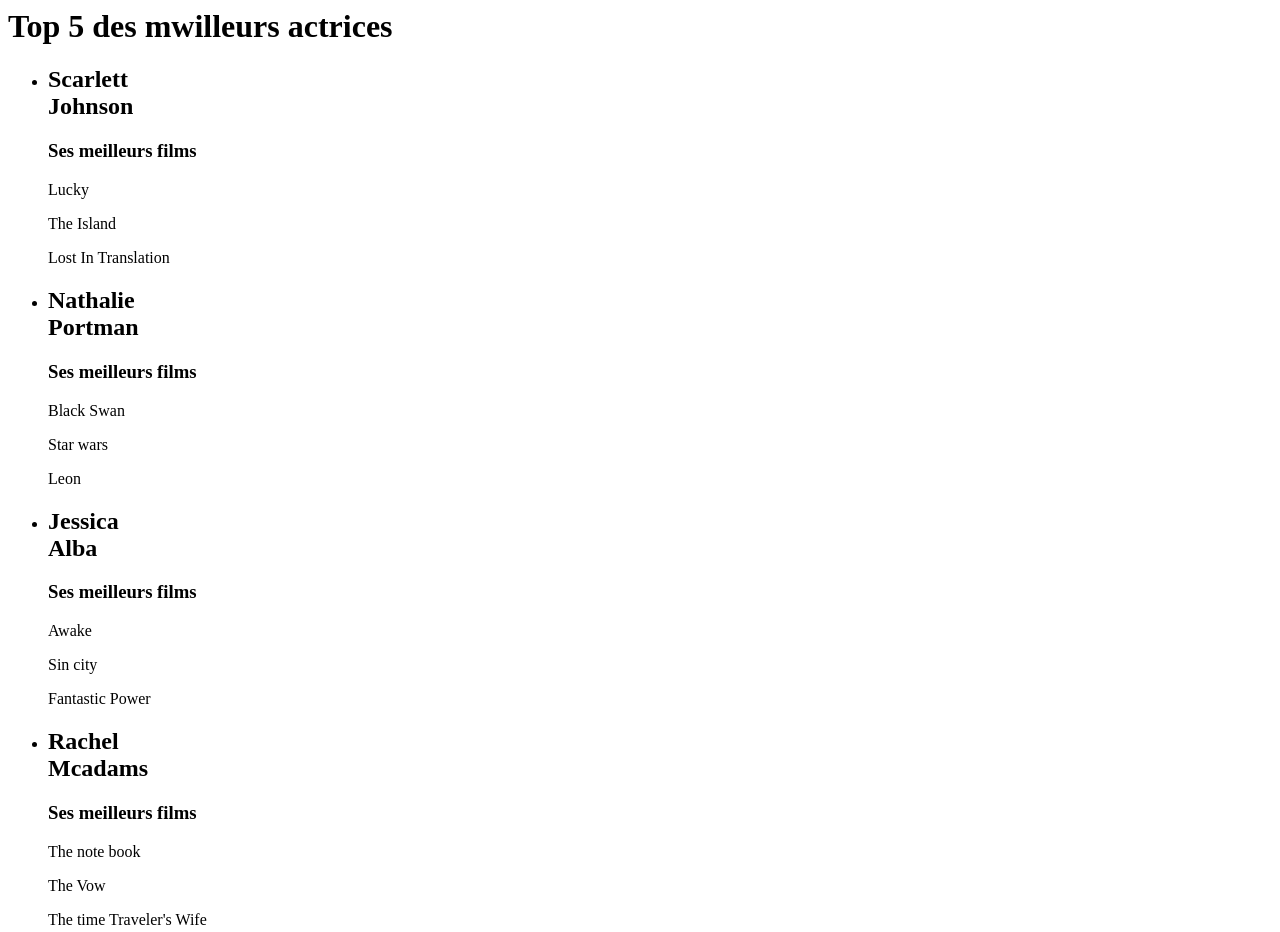
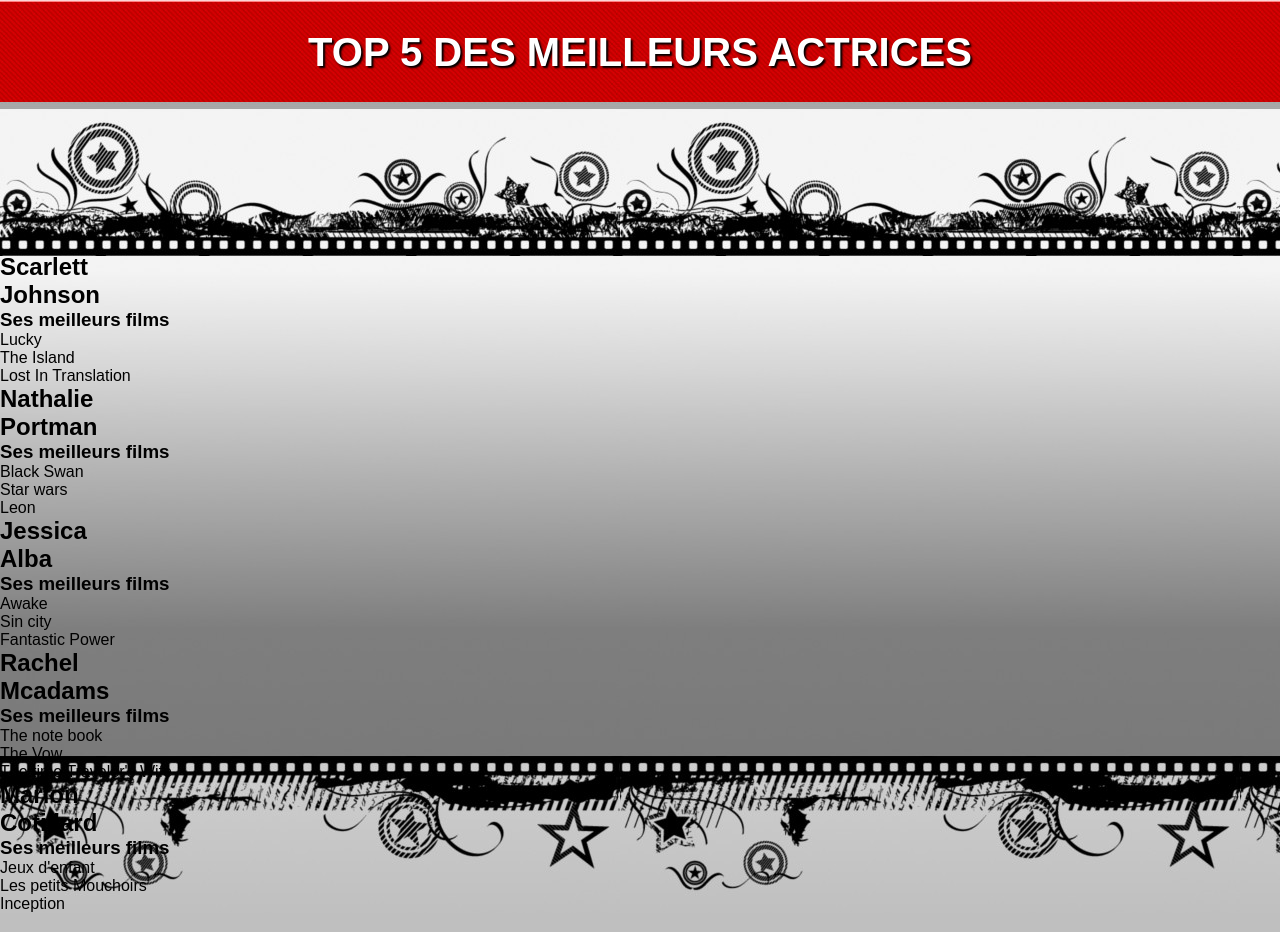
Before and after one commit to Ahmedogbinto/ProjetJquery, a plain HTML site: page index.html in a window 1280 px wide. Shown: the top 932 px of the page. Drawn offline with Linux system fonts and the light colour scheme.

Commit message:
Mise en place des éléments avec du CSS

```diff
--- a/index.html
+++ b/index.html
@@ -1,12 +1,12 @@
 <html>
     <head>
         <title>Top 5 des meilleures actrices</title>
-        <link rel="stylesheet" type="text/css" href="script.js">
+        <link href="style.css" rel="stylesheet">
         <script src="script.js"></script>
     </head>
     <body>
         <header>
-            <h1>Top 5 des mwilleurs actrices</h1>
+            <h1>Top 5 des meilleurs actrices</h1>
         </header>
         <section id="main-menu">
             <ul>
--- a/style.css
+++ b/style.css
@@ -0,0 +1,40 @@
+*
+{
+    margin:0;
+    padding: 0;
+}
+ul,ol
+{
+  list-style: none;
+}
+body
+{
+ background: #bfbfbf url("images/background.jpg") repeat-x;
+ font-family: Arial, sans-serif;
+}
+header
+{
+  padding: 30px;
+}
+header h1
+{
+  font-size:40px;
+  text-align: center;
+  color: #ffff;
+  text-transform: uppercase;
+  text-shadow: 2px 2px 2px #000;
+}
+
+/* MAIN-MENU */
+
+#main-menu ul
+{
+  width:980 px ;
+  height: 500 px;
+  margin:0 auto;
+  padding-top:148px;
+}
+#main-menu ul li
+{
+
+}
```
